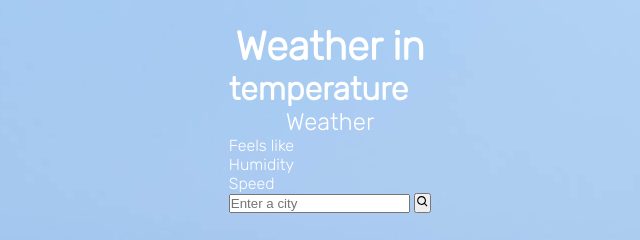
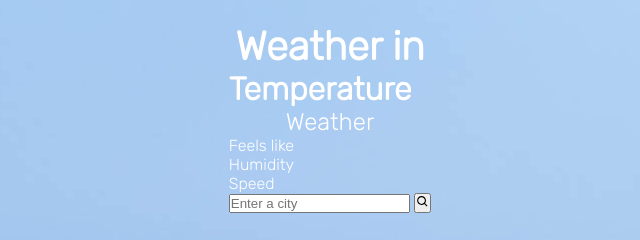
Before and after one commit to EvanNikaloasTheFirst/Weather-App, a plain HTML site: page index.html in a window 1280 px wide. Shown: the part 282-522 px from the top of the page, 310-950 px from the left. Drawn offline with Linux system fonts and the light colour scheme.

Commit message:
finished project

```diff
--- a/index.html
+++ b/index.html
@@ -17,7 +17,7 @@
         </div>
         <div class="temperature">
             <div class="degree-section">
-            <h2 class="temp-degree" id="temp">temperature</h2>
+            <h2 class="temp-degree" id="temp">Temperature</h2>
 
         </div>
             <div class="temp-desc">
@@ -32,6 +32,7 @@
 
         <div class="search">
         <input type="text" placeholder="Enter a city" class="userCity">
+        <!-- Maginfying glass icon -->
 <button><svg stroke="currentColor" fill="currentColor" stroke-width="0" viewBox="0 0 24 24" height="1em" width="1em" xmlns="http://www.w3.org/2000/svg"><path d="M10,18c1.846,0,3.543-0.635,4.897-1.688l4.396,4.396l1.414-1.414l-4.396-4.396C17.365,13.543,18,11.846,18,10 c0-4.411-3.589-8-8-8s-8,3.589-8,8S5.589,18,10,18z M10,4c3.309,0,6,2.691,6,6s-2.691,6-6,6s-6-2.691-6-6S6.691,4,10,4z"></path></svg></button>
         </div>
         </div>
--- a/weather.js
+++ b/weather.js
@@ -11,6 +11,7 @@ let weather = {
 },
 
     // creating a function which will display the weather
+    // data hold the info from the JSON file results
     displayWeather:function(data)
     {
 
```
